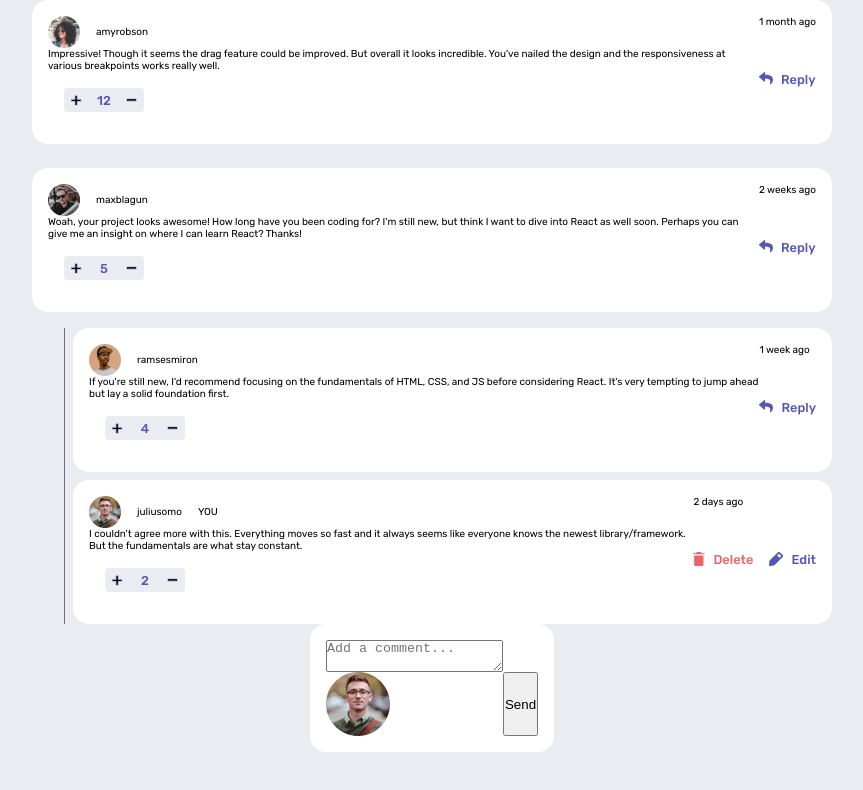
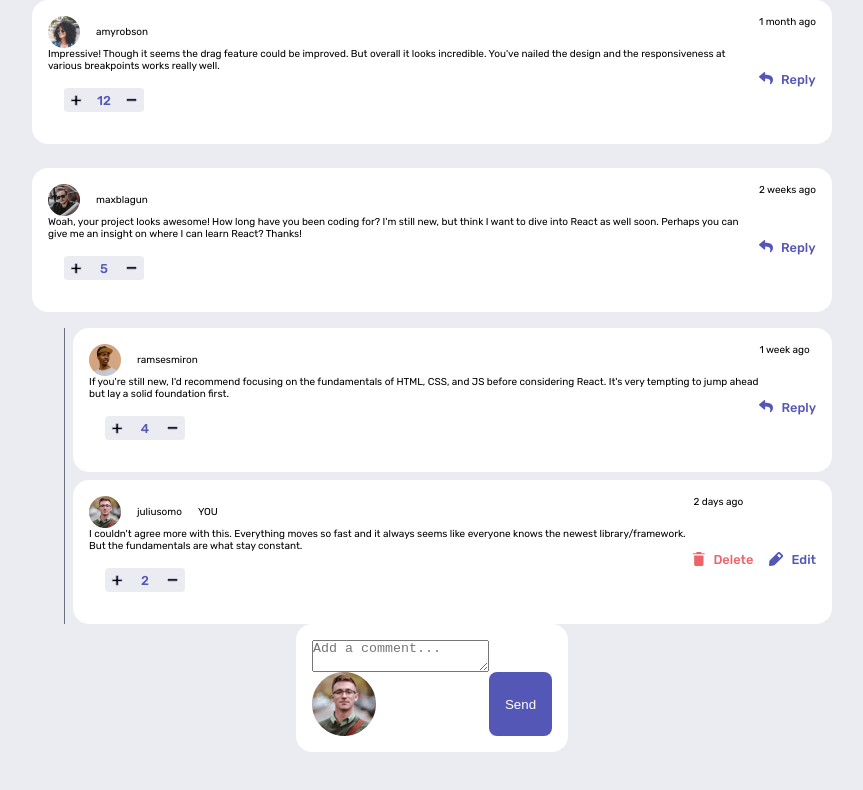
Before and after one commit to riwepo/fem-interactive-comments-section, a React (Create React App) app: page / in a window 1280 px wide. Shown: the top 790 px of the page, without its empty margins (176-1039 px from the left). Built offline with nearby package versions, Linux system fonts and the light colour scheme.

Commit message:
added common button component

```diff
--- a/src/components/NewCommentEditor.js
+++ b/src/components/NewCommentEditor.js
@@ -1,6 +1,8 @@
 import React, { useContext } from "react";
 
 import Card from "./ui/Card";
+import Button from "./ui/Button";
+
 import { CurrentUserContext } from "../context/current-user-context";
 
 import { getAvatarPath } from "../utils";
@@ -18,7 +20,7 @@ function NewCommentEditor() {
           src={process.env.PUBLIC_URL + getAvatarPath(currentUser.username)}
           alt={`user ${currentUser.username} avatar`}
         />
-        <button className={classes.button}>Send</button>
+        <Button className={classes.button}>Send</Button>
       </div>
     </Card>
   );
--- /dev/null
+++ b/src/components/ui/Button.js
@@ -0,0 +1,11 @@
+import React from "react";
+
+import classes from "./Button.module.css";
+
+function Button({ className, children }) {
+  return (
+    <button className={`${className} ${classes.button}`}>{children}</button>
+  );
+}
+
+export default Button;
--- /dev/null
+++ b/src/components/ui/Button.module.css
@@ -0,0 +1,12 @@
+.button {
+  background-color: var(--moderate-blue-color);
+  color: var(--white-color);
+  border: none;
+  border-radius: 0.5rem;
+  padding: 1rem;
+}
+
+.button:hover,
+.button:active {
+  background-color: var(--moderate-blue-tint-color);
+}
--- a/src/index.css
+++ b/src/index.css
@@ -1,7 +1,8 @@
 @import url("https://fonts.googleapis.com/css2?family=Rubik:wght@400;500;700&display=swap");
 
 :root {
-  --moderate-blue-color: hsl(238, 40%, 52%);
+  --moderate-blue-color: #5457b6;
+  --moderate-blue-tint-color: #8789cc;
   --soft-red-color: hsl(358, 79%, 66%);
   --light-grayish-blue-color: hsl(239, 57%, 85%);
   --pale-red-color: hsl(357, 100%, 86%);
```
